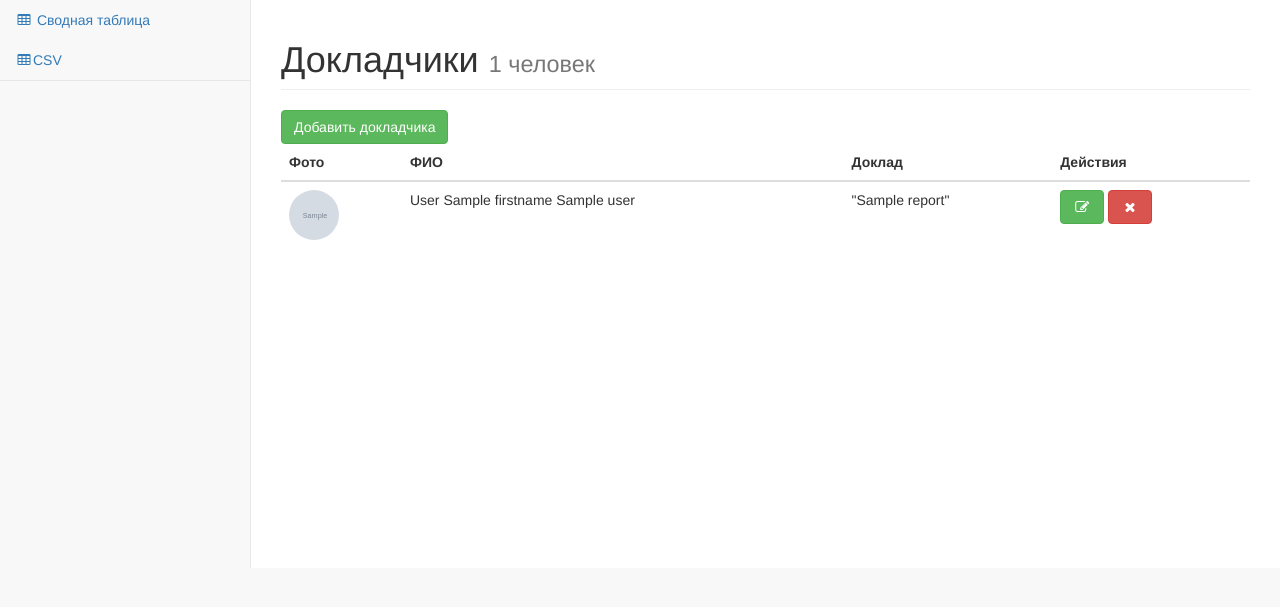
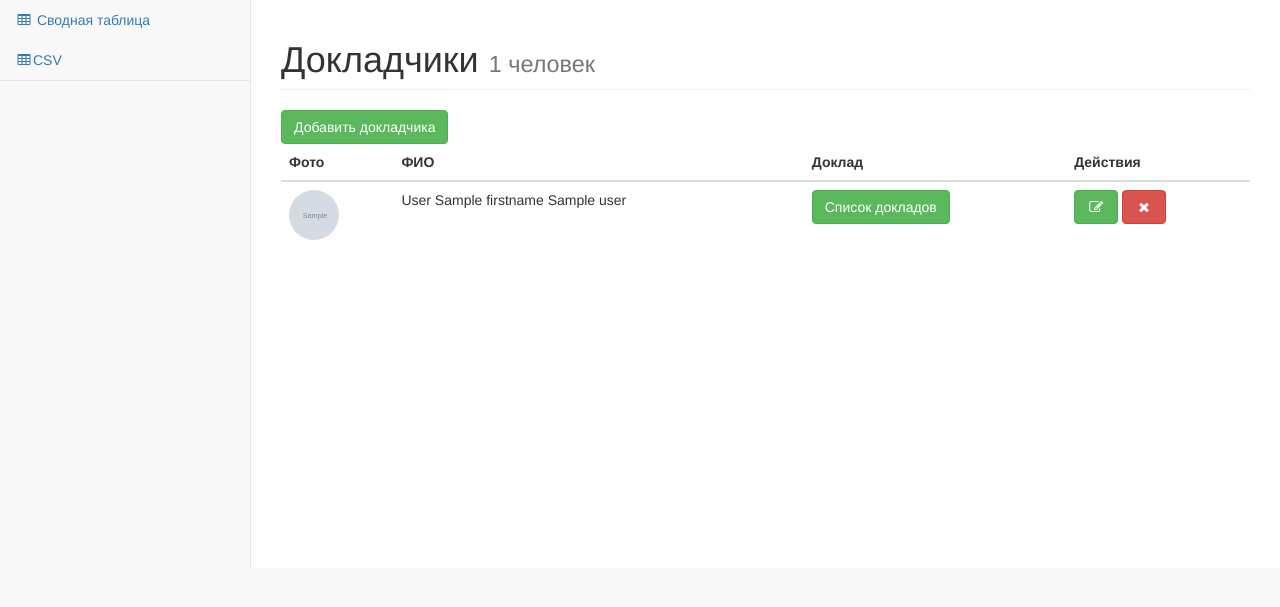
Before and after one commit to artlines/cros, a Symfony app: template app/Resources/views/admin/speakers/list.html.twig in a window 1280 px wide. Shown: the part 51-658 px from the top of the page. Run offline with Twig, Linux system fonts and the light colour scheme; the template is opened without the code that fills it: most values are stand-ins (such as "Sample title", 1, 10 or a date in 2020); grey boxes marked "Sample" are stand-in pictures; some libraries are stand-ins or nearby versions.

Commit message:
So, like almost finished with the first two points, now I proceed to punt 3 (but still most likely will need some refinement on the first two points)

```diff
--- a/app/Resources/views/admin/speakers/list.html.twig
+++ b/app/Resources/views/admin/speakers/list.html.twig
@@ -52,7 +52,11 @@
                             <td>
                                 {{ user.lastname }} {{ user.firstname }} {{ user.middlename }}
                             </td>
-                            <td>{% if speaker.report %}"{{ speaker.report }}"{% else %}Нет доклада{% endif %}</td>
+                            <td>
+                                <a href="{{ path('speakers-list-report', {'id': speaker.id}) }}" class="btn btn-success">
+                                    Список докладов
+                                </a>
+                            </td>
                             <td>
                                 <a href="{{ path('admin-speaker-edit', {'id': speaker.id}) }}" class="btn btn-success">
                                     <i class="fa fa-edit fa-fw"></i>
--- a/app/Resources/views/admin/speakers/list_reports.html.twig
+++ b/app/Resources/views/admin/speakers/list_reports.html.twig
@@ -45,10 +45,7 @@
                                 {{ speaker.report }}
                             </td>
                             <td align="right">
-                                <a href="{{ path('admin-speaker-edit', {'id': speaker.id}) }}" class="btn btn-success">
-                                    <i class="fa fa-edit fa-fw"></i>
-                                </a>
-                                <a href="{{ path('admin-speaker-remove', {'id': speaker.id}) }}" class="btn btn-danger remove-speaker">
+                                <a href="{{ path('speakers-delete-report', {'id': speaker.id,'user_id':id}) }}" class="btn btn-danger remove-speaker">
                                     <i class="fa fa-remove fa-fw"></i>
                                 </a>
                             </td>
```
Also changed, not shown: src/AppBundle/Controller/AdminMemberController.php (+19 -0 lines).
